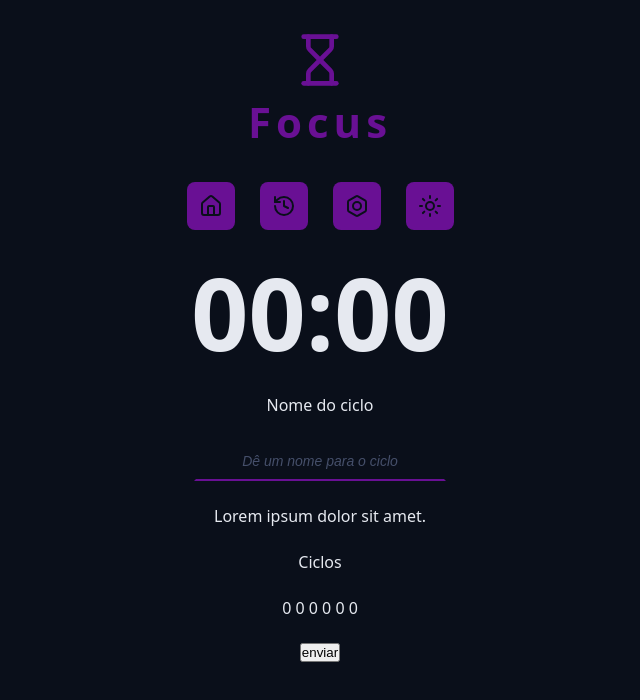
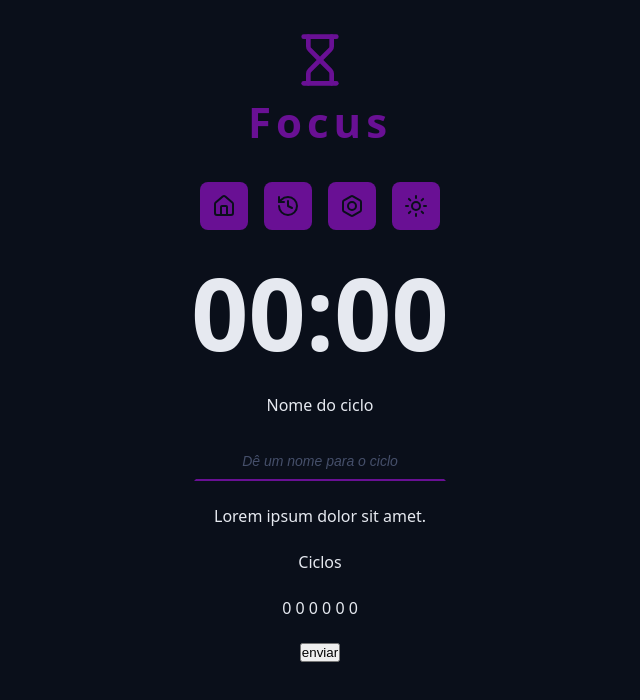
Before and after one commit to Feliope/focus-pomodoro, a React (Vite) app: page / in a window 1280 px wide. Shown: the top 700 px of the page, without its empty margins (320-960 px from the left). Built offline with nearby package versions, Linux system fonts and the light colour scheme.

Commit message:
Ajustes de espaçamento no Menu

```diff
--- a/src/components/Menu/styles.module.css
+++ b/src/components/Menu/styles.module.css
@@ -2,7 +2,7 @@
   display: flex;
   align-items: center;
   justify-content: center;
-  gap: 2.5rem;
+  gap: 1.6rem;
 }
 
 .menuLink {
```
